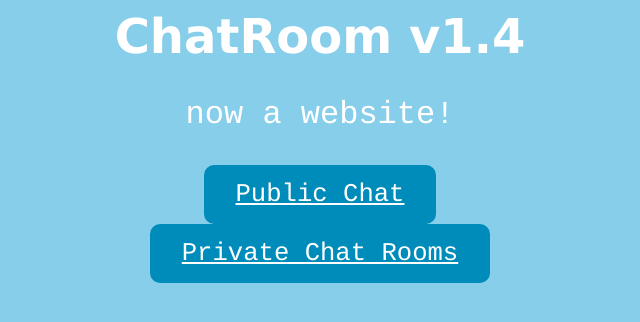
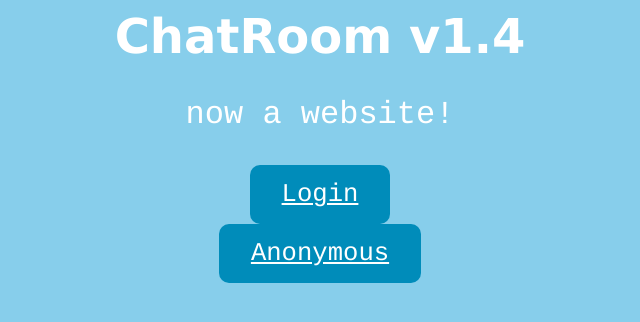
Before and after one commit to Chat7/chat-room, a plain HTML site: page index.html in a window 1280 px wide. Shown: the whole page, without its empty margins (320-960 px from the left). Drawn offline with Linux system fonts and the light colour scheme.

Commit message:
Update index.html

```diff
--- a/index.html
+++ b/index.html
@@ -5,8 +5,8 @@
 
     <center><h1>ChatRoom v1.4</h1></center>
     <center><p>now a website!</p></center>
-    <center><button type="button" style="border-radius:10px;"><a href="users/pswd.html">Public Chat</a></button></center>
+    <center><button type="button" style="border-radius:10px;"><a href="users/pswd.html">Login</a></button></center>
 
-    <center><button type="button" style="border-radius:10px;"><a href="Achat/a.html">Private Chat Rooms</a></button></center>
+    <center><button type="button" style="border-radius:10px;"><a href="Achat/a.html">Anonymous</a></button></center>
 
 </html>
```
